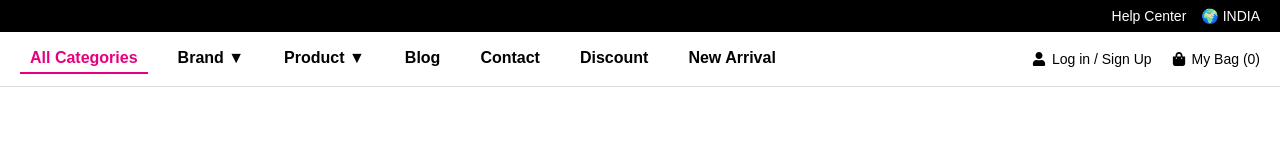
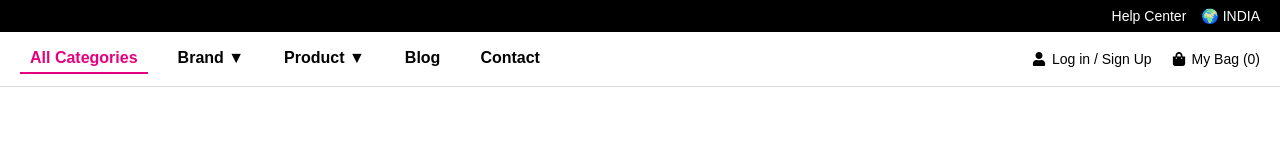
Before and after one commit to kaur-rav23/BeautyWeb, a React (Create React App) app in the folder client/: page / in a window 1280 px wide. Shown: the top 160 px of the page. Built offline with nearby package versions, Linux system fonts and the light colour scheme.

Commit message:
Update Header.js

```diff
--- a/client/src/components/Header.js
+++ b/client/src/components/Header.js
@@ -22,9 +22,9 @@
           <li><Link to="/brand" style={{ color: "black", textDecoration: "none" }}>Brand ▼</Link></li>
           <li><Link to="/products" style={{ color: "black", textDecoration: "none" }}>Product ▼</Link></li>
           <li>Blog</li>
-          <li>Contact</li>
-          <li>Discount</li>
-          <li>New Arrival</li>
+          <li><Link to="/contact" style={{ color: "black", textDecoration: "none" }}>Contact</Link></li>
+          {/* <li>Discount</li> */}
+          {/* <li>New Arrival</li> */}
         </ul>
 
 
```
